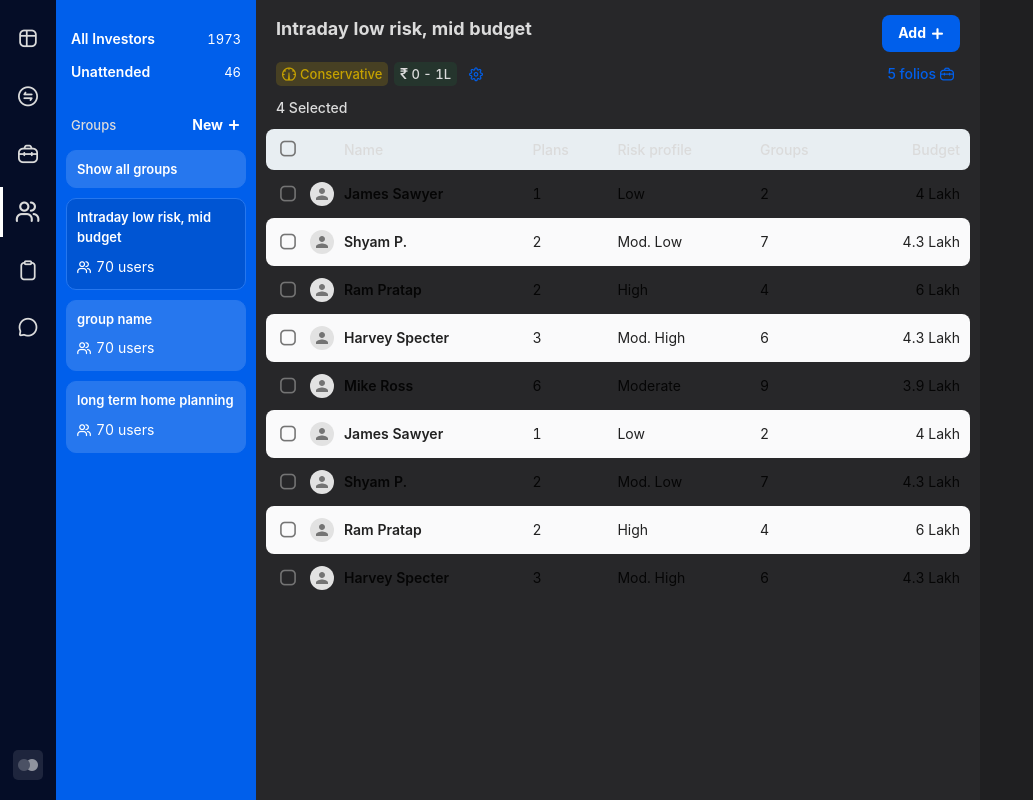
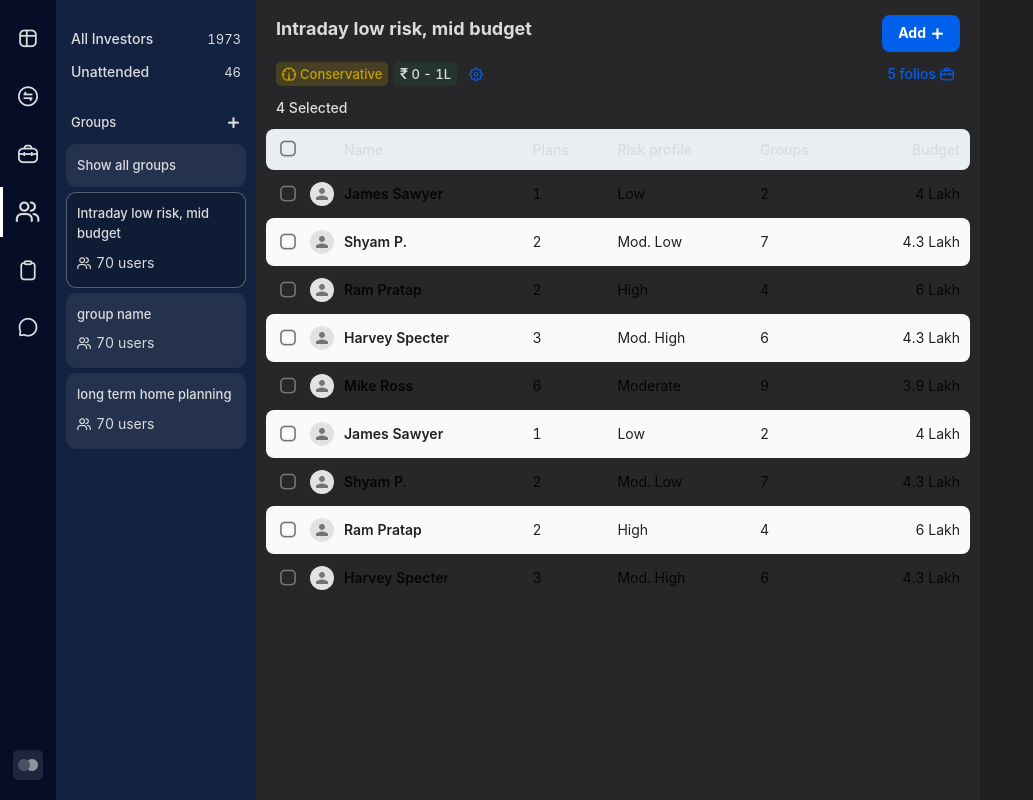
Before and after one commit to piyush31D/advisor-web-app, a React (Create React App) app: page /investor/group/1 in a window 1280 px wide. Shown: the whole page, without its empty margins (0-1033 px from the left). Built offline with nearby package versions, Linux system fonts and the light colour scheme; no server answers.

Commit message:
update nav columns to follow theme

```diff
--- a/src/pages/folio/nav-column.module.css
+++ b/src/pages/folio/nav-column.module.css
@@ -2,14 +2,14 @@
   width: 200px;
   padding: 10px;
   padding-top: 25px;
-  background-color: var(--accent);
+  background-color: var(--accent-background);
   overflow-y: auto;
 }
 
 .navlink {
   font-size: var(--font-regular);
-  font-weight: 600;
-  color: #fff;
+  font-weight: 500;
+  color: var(--text-white);
   padding: 3px 5px;
   text-decoration: none;
   border-radius: 5px;
@@ -17,20 +17,20 @@
 }
 
 .navlink:hover {
-  background-color: #005ADF;
+  background-color: rgba(0, 0, 0, 0.07);
   text-decoration: none;
   opacity: 1;
-  color: #fff
+  color: var(--text-white)
 }
 
 .activeNavlink {
   text-decoration: none;
-  background-color: #0055D3;
+  background-color: rgba(0, 0, 0, 0.15);
   font-weight: 700;
 }
 
 .activeNavlink:hover {
-  background-color: #256CD7;
+  background-color: rgba(0, 0, 0, 0.15);
 }
 
 .navlinkBadge {
@@ -40,10 +40,10 @@
 }
 
 .navTabBar {
-  border-bottom: 1px solid #5493F2;
+  border-bottom: 1px solid rgba(255,255,255,0.1);
   padding: 5px 10px 0 10px;
   display: flex;
-  margin-top: 10px;
+  margin: 10px 0;
 }
 
 .navTab {
@@ -54,7 +54,7 @@
   margin-right: 5px;
   font-size: var(--font-medium);
   font-weight: bold;
-  color: #fff;
+  color: var(--text-white);
   cursor: pointer;
 }
 
@@ -64,7 +64,7 @@
 
 .activeNavTab {
   border-bottom: 3px solid #fff;
-  color: #fff;
+  color: var(--text-white);
 }
 
 .groupsWrap {
@@ -72,31 +72,31 @@
 }
 
 .groupCard {
-  background-color: #2677EE;
-  border: 1px solid #2677EE;
+  background-color: var(--nav-column-card);
+  border: 1px solid transparent;
   border-radius: 10px;
-  padding: 8px 10px;
-  margin-top: 10px;
+  padding: 10px 10px;
+  margin-top: 5px;
   cursor: pointer;
-  color: #fff;
+  color: var(--text-white);
   transition: .2s;
   display: block;
 }
 
 .activeGroupCard {
-  background-color: #0055D3;
-  border: 1px solid #2677EE;
+  background-color: rgba(0, 0, 0, 0.15);
+  border-color: rgba(255, 255, 255, 0.3);
 }
 
 .groupCard:hover {
-  background-color: #005ADF;
-  border: 1px solid #005ADF;
-  color: #fff;
+  background-color: rgba(0, 0, 0, 0.07);
+  border-color: transparent;
+  color: var(--text-white);
 }
 
 .activeGroupCard:hover {
-  background-color: #0055D3;
-  border: 1px solid #2677EE;
+  background-color: rgba(0, 0, 0, 0.15);
+  border-color: rgba(255, 255, 255, 0.3);
 }
 
 .groupCardMenu {
@@ -111,7 +111,7 @@
   margin-bottom: 5px;
   font-size: var(--font-medium);
   color: inherit;
-  font-weight: 600;
+  font-weight: 500;
 }
 
 .groupCard p:last-child {
--- a/src/pages/investor/index.module.css
+++ b/src/pages/investor/index.module.css
@@ -6,19 +6,18 @@
 }
 
 /* -------- */
-
 .navbar {
   width: 200px;
   padding: 10px;
   padding-top: 25px;
-  background-color: var(--accent);
-  overflow-y:auto;
+  background-color: var(--accent-background);
+  overflow-y: auto;
 }
 
 .navlink {
   font-size: var(--font-regular);
-  font-weight:600;
-  color:#fff;
+  font-weight: 500;
+  color: var(--text-white);
   padding: 3px 5px;
   text-decoration: none;
   border-radius: 5px;
@@ -26,20 +25,20 @@
 }
 
 .navlink:hover {
-  background-color: #005ADF;
+  background-color: rgba(0, 0, 0, 0.07);
   text-decoration: none;
   opacity: 1;
-  color:#fff
+  color: var(--text-white)
 }
 
 .activeNavlink {
   text-decoration: none;
-  background-color: #0055D3;
-  font-weight:700;
+  background-color: rgba(0, 0, 0, 0.15);
+  font-weight: 700;
 }
 
 .activeNavlink:hover {
-  background-color: #256CD7;
+  background-color: rgba(0, 0, 0, 0.15);
 }
 
 .navlinkBadge {
@@ -48,59 +47,64 @@
   color: inherit;
 }
 
-.navTabBar{
+.navTabBar {
   border-bottom: 1px solid #5493F2;
-  padding:5px 10px 0 10px;
+  padding: 5px 10px 0 10px;
   display: flex;
   margin-top: 10px;
 }
-.navTab{
+
+.navTab {
   display: flex;
   padding-bottom: 5px;
-  flex:1;
+  flex: 1;
   justify-content: center;
   margin-right: 5px;
-  font-size: var(--font-regular);
+  font-size: var(--font-medium);
   font-weight: bold;
-  color:#fff;
+  color: var(--text-white);
   cursor: pointer;
 }
-.navTab:last-child{
+
+.navTab:last-child {
   margin-right: 0;
 }
-.activeNavTab{
+
+.activeNavTab {
   border-bottom: 3px solid #fff;
-  color:#fff;
+  color: var(--text-white);
 }
-.groupsWrap{
+
+.groupsWrap {
   margin-top: 20px;
 }
+
 .groupCard {
-  background-color: #2677EE;
-  border:1px solid #2677EE;
+  background-color: var(--nav-column-card);
+  border: 1px solid transparent;
   border-radius: 10px;
-  padding: 8px 10px;
-  margin-top: 10px;
+  padding: 10px 10px;
+  margin-top: 5px;
   cursor: pointer;
-  color:#fff;
+  color: var(--text-white);
   transition: .2s;
   display: block;
 }
 
 .activeGroupCard {
-  background-color: #0055D3;
-  border:1px solid #2677EE;
+  background-color: rgba(0,0,0,0.15);
+  border-color:rgba(255,255,255,0.3);
 }
 
 .groupCard:hover {
-  background-color: #005ADF;
-  border:1px solid #005ADF;
-  color:#fff;
+  background-color: rgba(0,0,0,0.07);
+  border-color:transparent;
+  color: var(--text-white);
 }
 
 .activeGroupCard:hover {
-  background-color: #0055D3;
-  border:1px solid #2677EE;
+  background-color: rgba(0,0,0,0.15);
+  border-color:rgba(255,255,255,0.3);
 }
 
 .groupCardMenu {
@@ -114,16 +118,27 @@
 .groupCard p {
   margin-bottom: 5px;
   font-size: var(--font-medium);
-  color:inherit;
-  font-weight:600;
+  color: inherit;
+  font-weight: 500;
 }
-.groupCard p:last-child{
+
+.groupCard p:last-child {
   margin-bottom: 0;
 }
+
 .iconMargin {
   margin-right: 5px;
 }
 
+.groupCard span {
+  font-weight: initial;
+  line-height: 2em;
+  color: inherit
+}
+
+.iconMargin {
+  margin-right: 5px;
+}
 .groupCard span {
   font-weight: initial;
   line-height: 2em;
--- a/src/pages/investor/nav-column.tsx
+++ b/src/pages/investor/nav-column.tsx
@@ -1,27 +1,11 @@
 import React from 'react';
 import { NavLink } from 'react-router-dom';
-import Button from '@material-ui/core/Button';
 import { createStyles, makeStyles } from '@material-ui/core/styles';
 import cx from 'classnames';
 import TextButton from 'src/components/button/text.button';
 import styles from './index.module.css';
 
-const useStyles = makeStyles(() =>
-  createStyles({
-    compactButton: {
-      padding: '2px 6px',
-      minWidth: 0,
-      borderRadius: 6
-    },
-    buttonIconSmall: {
-      fontSize: '12px !important'
-    }
-  }),
-);
-
 const NavColumn: React.FC = () => {
-  const classes = useStyles();
-
   return (
     <div className={cx(styles.navbar, 'flex col-flex cross-stretch')}>
       <NavLink to="/investor/all" className={cx(styles.navlink, 'flex row-flex space-between cross-center')} activeClassName={cx(styles.activeNavlink)}>
@@ -33,11 +17,9 @@ const NavColumn: React.FC = () => {
         <span className={styles.navlinkBadge}>46</span>
       </NavLink>
       <div className={styles.groupsWrap}>
-        <div className="flex row-flex cross-center space-between text-white semi-bold font-medium">
+        <div className="flex row-flex cross-center space-between text-white semi-bold font-medium margin-bottom">
           <span style={{ paddingLeft: 5 }}>Groups</span>
-          <Button className={classes.compactButton} endIcon={<span className={cx(classes.buttonIconSmall, 'pficon-plus')} />}>
-            New
-          </Button>
+          <TextButton type="text-white" size="medium" icon="plus" />
         </div>
         <div className={cx(styles.groupCard)}>
           <p>Show all groups</p>
```
